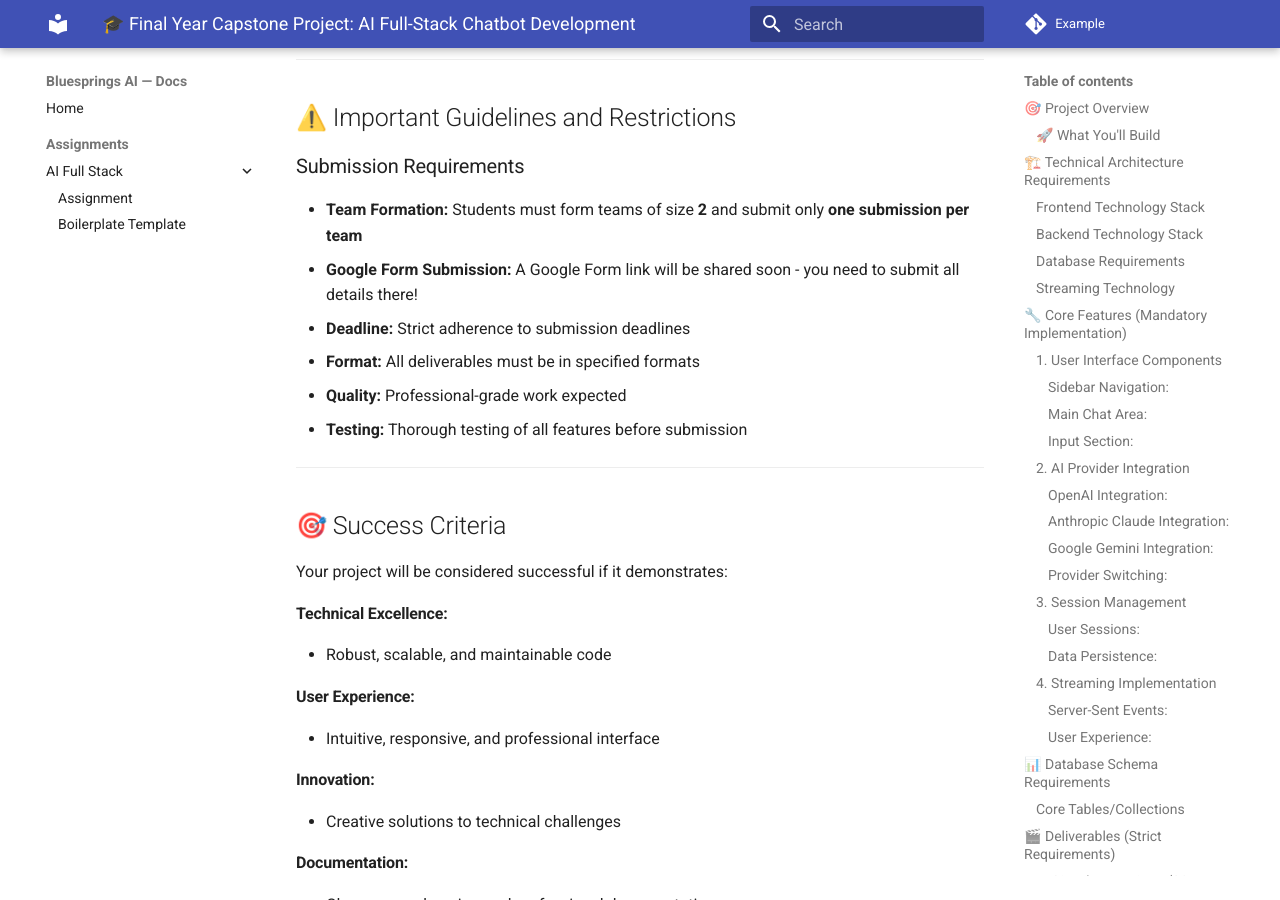
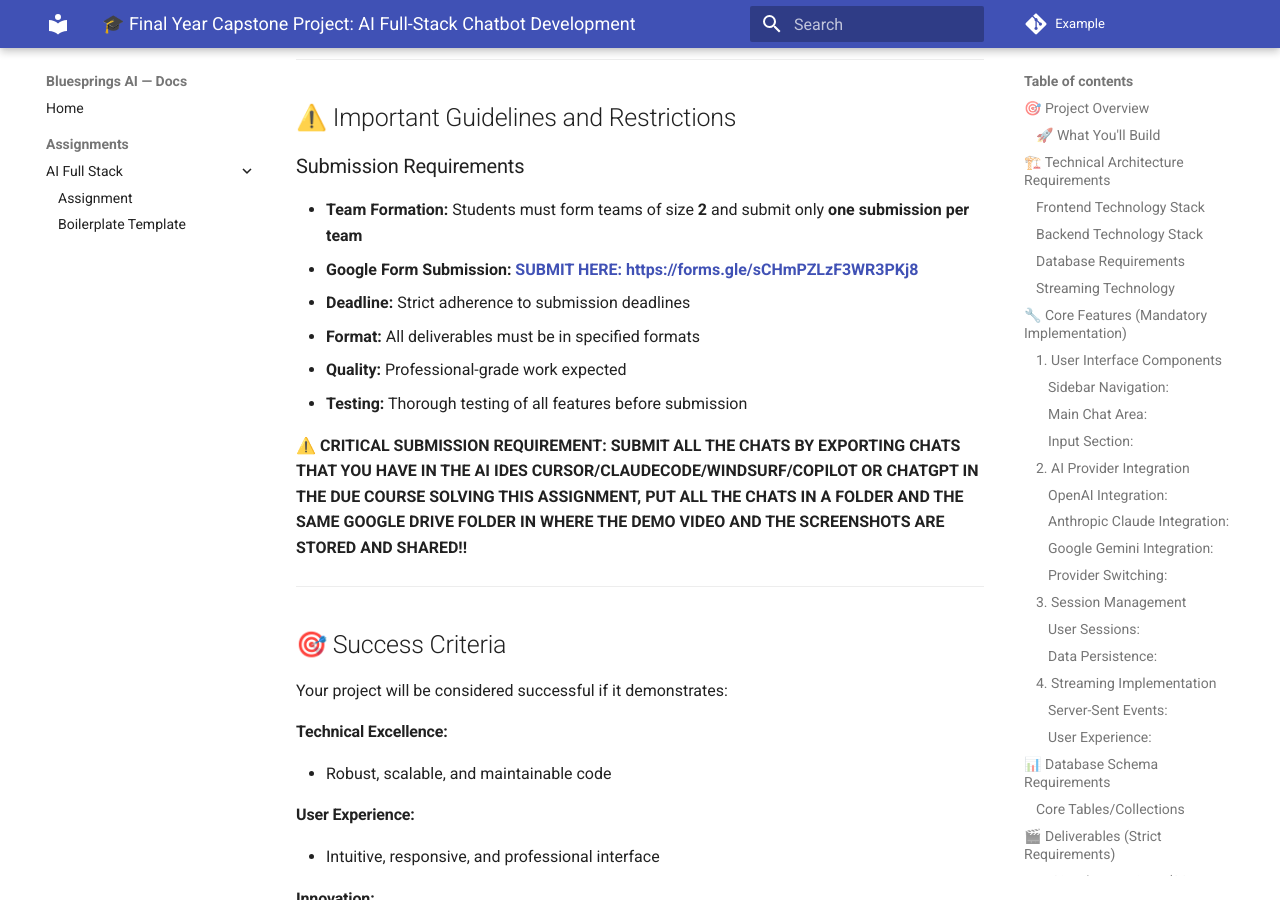
Before and after one commit to NSR9/BLUESPRINGS-AI-DOCS, an MkDocs documentation site: the page built from docs/assessments/ai-full-stack/assignment.md, in a window 1280 px wide and 900 px high, scrolled down 7873 px. Built offline with MkDocs 1.6.1 and Material for MkDocs 9.7.7, drawn with Linux system fonts in a browser that asks for light colours.

Commit message:
Added few more instructions

```diff
--- a/docs/assessments/ai-full-stack/assignment.md
+++ b/docs/assessments/ai-full-stack/assignment.md
@@ -283,11 +283,13 @@ messages (
 
 ### Submission Requirements
 - **Team Formation:** Students must form teams of size **2** and submit only **one submission per team**
-- **Google Form Submission:** A Google Form link will be shared soon - you need to submit all details there!
+- **Google Form Submission:** **[SUBMIT HERE: https://forms.gle/sCHmPZLzF3WR3PKj8](https://forms.gle/sCHmPZLzF3WR3PKj8)**
 - **Deadline:** Strict adherence to submission deadlines
 - **Format:** All deliverables must be in specified formats
 - **Quality:** Professional-grade work expected
 - **Testing:** Thorough testing of all features before submission
+
+**⚠️ CRITICAL SUBMISSION REQUIREMENT: SUBMIT ALL THE CHATS BY EXPORTING CHATS THAT YOU HAVE IN THE AI IDES CURSOR/CLAUDECODE/WINDSURF/COPILOT OR CHATGPT IN THE DUE COURSE SOLVING THIS ASSIGNMENT, PUT ALL THE CHATS IN A FOLDER AND THE SAME GOOGLE DRIVE FOLDER IN WHERE THE DEMO VIDEO AND THE SCREENSHOTS ARE STORED AND SHARED!!**
 
 ---
 
```
